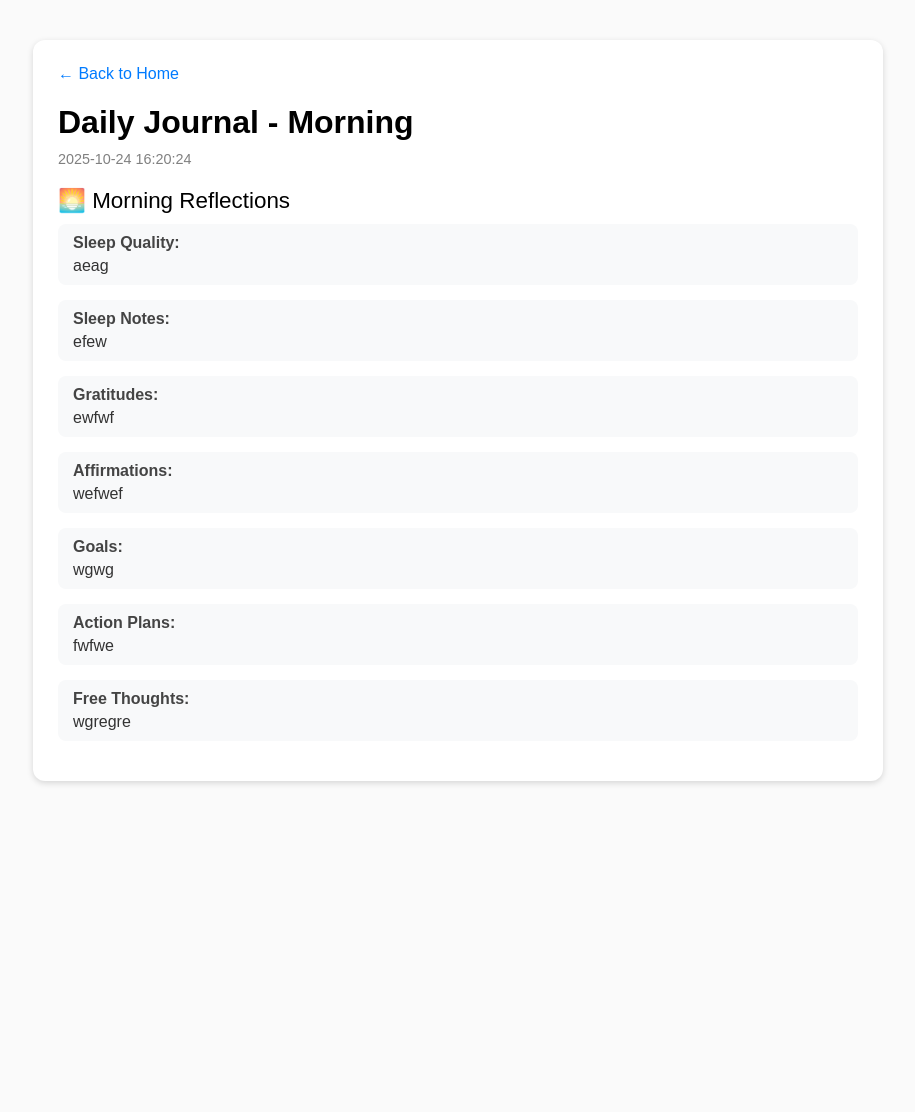
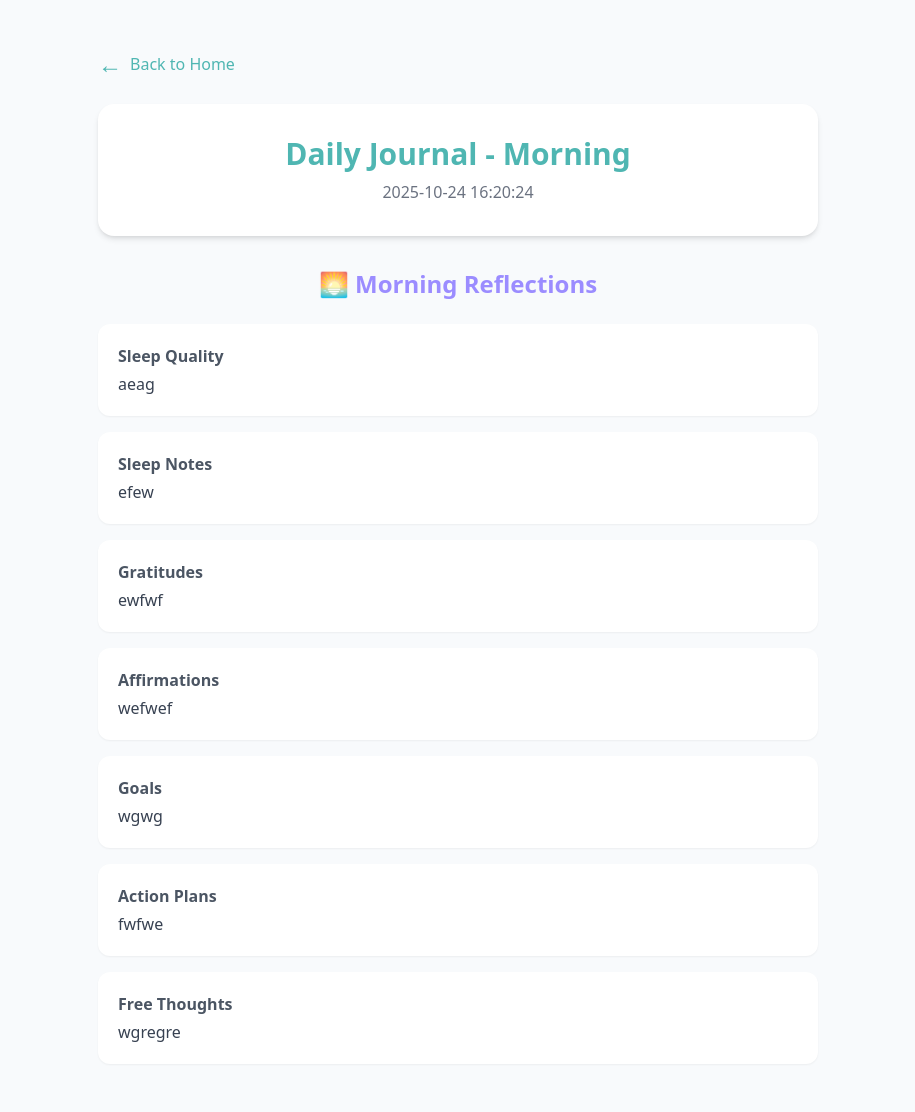
Before and after one commit to blunte3/LoveLove, a Flask app: page /entry/2 in a window 1280 px wide. Shown: the whole page, without its empty margins (182-1097 px from the left). Before the commit the page ends 784 px from the top, so only its background shows below. Run offline with Flask 3, Linux system fonts and the light colour scheme; data comes from the database, SQL or seed files in the repository; both versions use the stored data as it was after the commit; some libraries are stand-ins or nearby versions.

Commit message:
Added Tailwind
Made the UI look nicer with tailwind with same functionality

```diff
--- a/templates/entry.html
+++ b/templates/entry.html
@@ -1,148 +1,108 @@
-<!DOCTYPE html>
-<html lang="en">
-<head>
-    <meta charset="UTF-8">
-    <title>Journal Entry Details</title>
-    <style>
-        body {
-            font-family: Arial, sans-serif;
-            margin: 40px;
-            background-color: #fafafa;
-        }
-        .container {
-            background: white;
-            padding: 25px;
-            border-radius: 12px;
-            box-shadow: 0 2px 6px rgba(0,0,0,0.15);
-            max-width: 800px;
-            margin: auto;
-        }
-        h1 { margin-bottom: 10px; }
-        .meta {
-            color: gray;
-            font-size: 0.9em;
-            margin-bottom: 20px;
-        }
-        .section {
-            margin-bottom: 15px;
-            padding: 10px 15px;
-            background: #f8f9fa;
-            border-radius: 8px;
-        }
-        .label {
-            font-weight: bold;
-            color: #444;
-            display: block;
-            margin-bottom: 5px;
-        }
-        .content {
-            white-space: pre-wrap;
-            color: #333;
-        }
-        a {
-            text-decoration: none;
-            color: #007bff;
-        }
-        a:hover { text-decoration: underline; }
-        .emoji-header {
-            font-size: 1.4em;
-            margin-bottom: 10px;
-        }
-    </style>
-</head>
-<body>
-    <div class="container">
-        <a href="{{ url_for('home') }}">← Back to Home</a>
-        <h1>{{ journal_type }}</h1>
-        <div class="meta">{{ date }}</div>
+<!DOCTYPE html> <html lang="en"> <head> <meta charset="UTF-8"> <title>Journal Entry Details</title> <script src="https://cdn.tailwindcss.com"></script> <style> :root { --primary: #4fb6b2; --secondary: #9b8cff; --bg-light: #f8fafc; --text-dark: #2d2f34; } </style> </head> <body class="bg-[var(--bg-light)] text-[var(--text-dark)] font-sans min-h-screen"> <main class="max-w-3xl mx-auto py-12 px-6"> <!-- Back Button --> <a href="{{ url_for('home') }}" class="inline-flex items-center text-[var(--primary)] hover:text-[var(--secondary)] transition mb-6"> <span class="text-2xl mr-2">←</span> Back to Home </a>
+<!-- Header -->
+<div class="bg-white rounded-2xl shadow-md p-8 mb-8 text-center">
+  <h1 class="text-3xl font-semibold text-[var(--primary)] mb-2">{{ journal_type }}</h1>
+  <div class="text-gray-500">{{ date }}</div>
+</div>
 
+<!-- Entry Content -->
+<div class="space-y-6">
   {% if journal_type == "Free Write" %}
-            <div class="section">
-                <div class="content">{{ entry_data.content }}</div>
+    <div class="bg-white p-6 rounded-2xl shadow-sm">
+      <div class="whitespace-pre-wrap text-gray-700">{{ entry_data.content }}</div>
     </div>
 
   {% elif journal_type == "Daily Journal - Morning" %}
-            <div class="emoji-header">🌅 Morning Reflections</div>
-            <div class="section">
-                <span class="label">Sleep Quality:</span>
-                <div class="content">{{ entry_data.sleep_quality or "—" }}</div>
+    <h2 class="text-2xl font-semibold text-center text-[var(--secondary)] mb-4">🌅 Morning Reflections</h2>
+
+    <div class="space-y-4">
+      <div class="bg-white p-5 rounded-xl shadow-sm">
+        <div class="font-semibold text-gray-600 mb-1">Sleep Quality</div>
+        <div class="text-gray-700">{{ entry_data.sleep_quality or "—" }}</div>
       </div>
-            <div class="section">
-                <span class="label">Sleep Notes:</span>
-                <div class="content">{{ entry_data.sleep_notes or "—" }}</div>
+      <div class="bg-white p-5 rounded-xl shadow-sm">
+        <div class="font-semibold text-gray-600 mb-1">Sleep Notes</div>
+        <div class="text-gray-700">{{ entry_data.sleep_notes or "—" }}</div>
       </div>
-            <div class="section">
-                <span class="label">Gratitudes:</span>
-                <div class="content">{{ entry_data.gratitudes or "—" }}</div>
+      <div class="bg-white p-5 rounded-xl shadow-sm">
+        <div class="font-semibold text-gray-600 mb-1">Gratitudes</div>
+        <div class="text-gray-700">{{ entry_data.gratitudes or "—" }}</div>
       </div>
-            <div class="section">
-                <span class="label">Affirmations:</span>
-                <div class="content">{{ entry_data.affirmations or "—" }}</div>
+      <div class="bg-white p-5 rounded-xl shadow-sm">
+        <div class="font-semibold text-gray-600 mb-1">Affirmations</div>
+        <div class="text-gray-700">{{ entry_data.affirmations or "—" }}</div>
       </div>
-            <div class="section">
-                <span class="label">Goals:</span>
-                <div class="content">{{ entry_data.goals or "—" }}</div>
+      <div class="bg-white p-5 rounded-xl shadow-sm">
+        <div class="font-semibold text-gray-600 mb-1">Goals</div>
+        <div class="text-gray-700">{{ entry_data.goals or "—" }}</div>
       </div>
-            <div class="section">
-                <span class="label">Action Plans:</span>
-                <div class="content">{{ entry_data.actions or "—" }}</div>
+      <div class="bg-white p-5 rounded-xl shadow-sm">
+        <div class="font-semibold text-gray-600 mb-1">Action Plans</div>
+        <div class="text-gray-700">{{ entry_data.actions or "—" }}</div>
       </div>
-            <div class="section">
-                <span class="label">Free Thoughts:</span>
-                <div class="content">{{ entry_data.morning_freetext or "—" }}</div>
+      <div class="bg-white p-5 rounded-xl shadow-sm">
+        <div class="font-semibold text-gray-600 mb-1">Free Thoughts</div>
+        <div class="text-gray-700">{{ entry_data.morning_freetext or "—" }}</div>
+      </div>
     </div>
 
   {% elif journal_type == "Daily Journal - Night" %}
-            <div class="emoji-header">🌙 Night Reflections</div>
-            <div class="section">
-                <span class="label">Gratitudes:</span>
-                <div class="content">{{ entry_data.night_gratitudes or "—" }}</div>
+    <h2 class="text-2xl font-semibold text-center text-[var(--secondary)] mb-4">🌙 Night Reflections</h2>
+
+    <div class="space-y-4">
+      <div class="bg-white p-5 rounded-xl shadow-sm">
+        <div class="font-semibold text-gray-600 mb-1">Gratitudes</div>
+        <div class="text-gray-700">{{ entry_data.night_gratitudes or "—" }}</div>
       </div>
-            <div class="section">
-                <span class="label">Positives:</span>
-                <div class="content">{{ entry_data.positives or "—" }}</div>
+      <div class="bg-white p-5 rounded-xl shadow-sm">
+        <div class="font-semibold text-gray-600 mb-1">Positives</div>
+        <div class="text-gray-700">{{ entry_data.positives or "—" }}</div>
       </div>
-            <div class="section">
-                <span class="label">Goal Progress:</span>
-                <div class="content">{{ entry_data.goal_progress or "—" }}</div>
+      <div class="bg-white p-5 rounded-xl shadow-sm">
+        <div class="font-semibold text-gray-600 mb-1">Goal Progress</div>
+        <div class="text-gray-700">{{ entry_data.goal_progress or "—" }}</div>
       </div>
-            <div class="section">
-                <span class="label">Free Thoughts:</span>
-                <div class="content">{{ entry_data.night_freetext or "—" }}</div>
+      <div class="bg-white p-5 rounded-xl shadow-sm">
+        <div class="font-semibold text-gray-600 mb-1">Free Thoughts</div>
+        <div class="text-gray-700">{{ entry_data.night_freetext or "—" }}</div>
+      </div>
     </div>
 
   {% elif journal_type == "Situational Journal" %}
-            <div class="emoji-header">🧠 Situation Reflection</div>
-            <div class="section">
-                <span class="label">Situation:</span>
-                <div class="content">{{ entry_data.situation or "—" }}</div>
+    <h2 class="text-2xl font-semibold text-center text-[var(--secondary)] mb-4">🧠 Situation Reflection</h2>
+
+    <div class="space-y-4">
+      <div class="bg-white p-5 rounded-xl shadow-sm">
+        <div class="font-semibold text-gray-600 mb-1">Situation</div>
+        <div class="text-gray-700">{{ entry_data.situation or "—" }}</div>
       </div>
-            <div class="section">
-                <span class="label">Category:</span>
-                <div class="content">{{ entry_data.situation_category or "—" }}</div>
+      <div class="bg-white p-5 rounded-xl shadow-sm">
+        <div class="font-semibold text-gray-600 mb-1">Category</div>
+        <div class="text-gray-700">{{ entry_data.situation_category or "—" }}</div>
       </div>
-            <div class="section">
-                <span class="label">Feelings:</span>
-                <div class="content">{{ entry_data.feelings or "—" }}</div>
+      <div class="bg-white p-5 rounded-xl shadow-sm">
+        <div class="font-semibold text-gray-600 mb-1">Feelings</div>
+        <div class="text-gray-700">{{ entry_data.feelings or "—" }}</div>
       </div>
-            <div class="section">
-                <span class="label">Used Skills:</span>
-                <div class="content">{{ entry_data.used_skills or "—" }}</div>
+      <div class="bg-white p-5 rounded-xl shadow-sm">
+        <div class="font-semibold text-gray-600 mb-1">Used Skills</div>
+        <div class="text-gray-700">{{ entry_data.used_skills or "—" }}</div>
       </div>
-            <div class="section">
-                <span class="label">Skills Applied:</span>
-                <div class="content">{{ entry_data.skills_used or "—" }}</div>
+      <div class="bg-white p-5 rounded-xl shadow-sm">
+        <div class="font-semibold text-gray-600 mb-1">Skills Applied</div>
+        <div class="text-gray-700">{{ entry_data.skills_used or "—" }}</div>
       </div>
-            <div class="section">
-                <span class="label">After Effect:</span>
-                <div class="content">{{ entry_data.after_effect or "—" }}</div>
+      <div class="bg-white p-5 rounded-xl shadow-sm">
+        <div class="font-semibold text-gray-600 mb-1">After Effect</div>
+        <div class="text-gray-700">{{ entry_data.after_effect or "—" }}</div>
+      </div>
     </div>
 
   {% else %}
-            <div class="section">
-                <div class="content">{{ entry_data.content or content }}</div>
+    <div class="bg-white p-6 rounded-2xl shadow-sm">
+      <div class="whitespace-pre-wrap text-gray-700">{{ entry_data.content or content }}</div>
     </div>
   {% endif %}
 </div>
-</body>
-</html>
+
+</main> </body> </html>
```
Also changed, not shown: templates/analytics.html (+44 -21 lines), templates/home.html (+22 -46 lines), templates/new_entry.html (+81 -128 lines), journal.db. Lines whose indentation alone changed are shown as unchanged.
